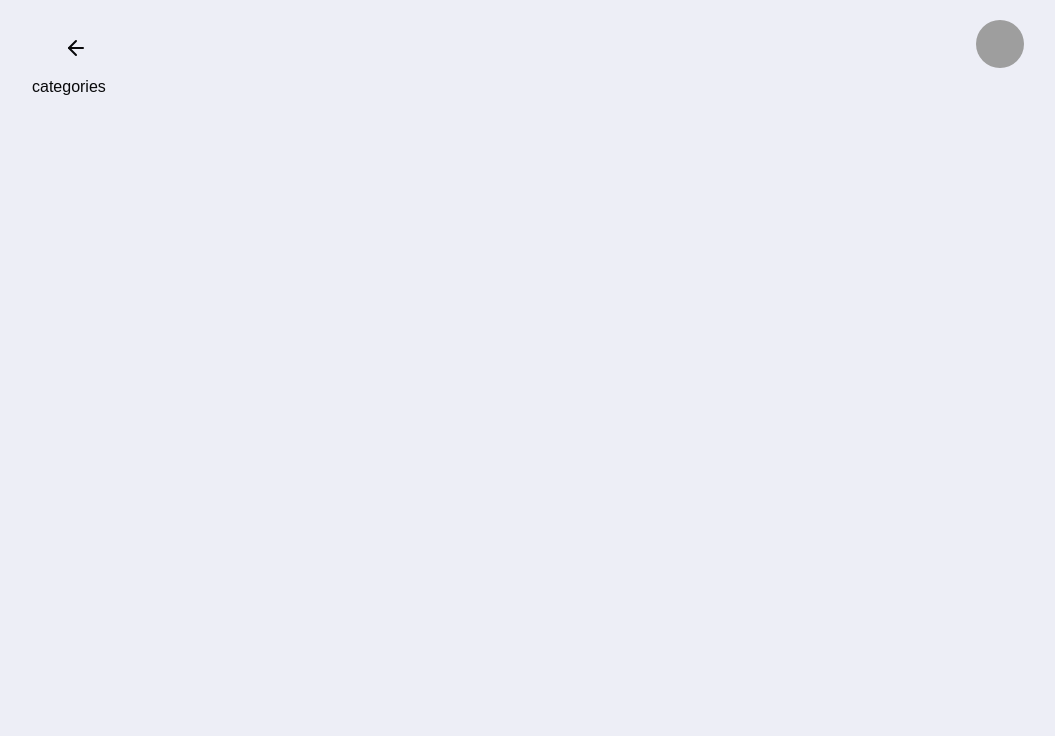
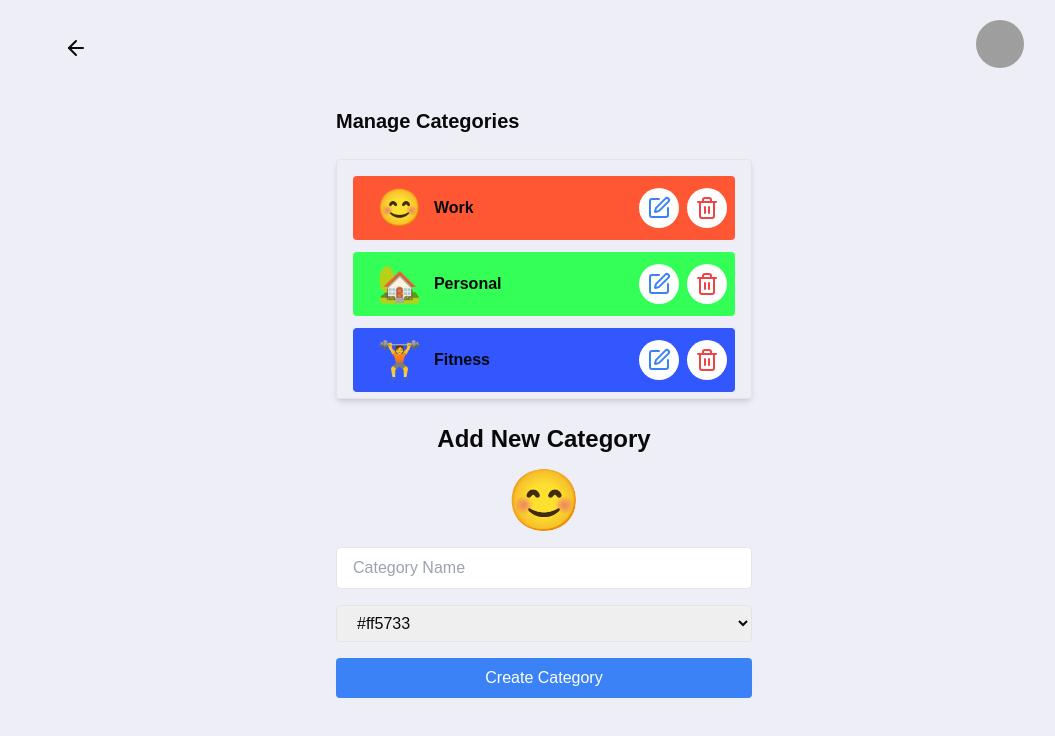
Before and after one commit to Nikhil0723/Todo-App, a Next.js app: page /categories in a window 1280 px wide. Shown: the top 736 px of the page, without its empty margins (96-1151 px from the left). Built offline with nearby package versions, Linux system fonts and the light colour scheme; grey boxes are pictures that could not be loaded.

Commit message:
add category page

```diff
--- a/app/add/page.tsx
+++ b/app/add/page.tsx
@@ -7,7 +7,6 @@ import { Button } from "@/components/ui/button";
 import { Input } from "@/components/ui/input";
 import { Textarea } from "@/components/ui/textarea";
 import { Label } from "@/components/ui/label";
-
 import { useRouter } from "next/navigation";
 import {
   Select,
@@ -18,18 +17,22 @@ import {
 } from "@/components/ui/select";
 import { Checkbox } from "@/components/ui/checkbox";
 import { v4 as uuidv4 } from "uuid";
+import EmojiPicker from "emoji-picker-react"; // Import the emoji picker component
+import { CirclePlus } from "lucide-react";
 
 const CreateTaskForm: React.FC = () => {
   const router = useRouter();
-  const { appData } = useAppData(); // Access global app data
-  const { addTask } = useTaskContext(); // Access the task context
+  const { appData } = useAppData();
+  const { addTask } = useTaskContext();
 
   const [title, setTitle] = useState("");
   const [description, setDescription] = useState("");
-  const [selectedColor, setSelectedColor] = useState(appData.taskColors[0]); // Default to the first color
-  const [selectedCategories, setSelectedCategories] = useState<string[]>([]); // Selected category IDs
+  const [selectedColor, setSelectedColor] = useState(appData.taskColors[0]);
+  const [selectedCategories, setSelectedCategories] = useState<string[]>([]);
   const [deadline, setDeadline] = useState<string | null>(null);
+  const [selectedEmoji, setSelectedEmoji] = useState<string>("😊"); // Store the selected emoji
   const [error, setError] = useState("");
+  const [isEmojiPickerOpen, setIsEmojiPickerOpen] = useState<boolean>(false); // Manage emoji picker visibility
 
   const handleCategoryChange = (categoryId: string) => {
     setSelectedCategories((prev) =>
@@ -37,6 +40,15 @@ const CreateTaskForm: React.FC = () => {
         ? prev.filter((id) => id !== categoryId)
         : [...prev, categoryId]
     );
+  };
+
+  const toggleEmojiPicker = () => {
+    setIsEmojiPickerOpen((prev) => !prev); // Toggle emoji picker visibility
+  };
+
+  const handleEmojiSelect = (emoji: { emoji: string }) => {
+    setSelectedEmoji(emoji.emoji); // Update the selected emoji state
+    setIsEmojiPickerOpen(false); // Close the emoji picker after selection
   };
 
   const handleSubmit = (e: React.FormEvent) => {
@@ -51,7 +63,7 @@ const CreateTaskForm: React.FC = () => {
 
     const newTask = {
       id: uuidv4(),
-      emoji: "",
+      emoji: selectedEmoji, // Use selected emoji here
       name: title,
       description,
       color: selectedColor,
@@ -73,7 +85,7 @@ const CreateTaskForm: React.FC = () => {
       }),
     };
 
-    addTask(newTask); // Add the new task to the global state
+    addTask(newTask);
 
     // Clear form
     setTitle("");
@@ -81,6 +93,7 @@ const CreateTaskForm: React.FC = () => {
     setSelectedColor(appData.taskColors[0]);
     setSelectedCategories([]);
     setDeadline("");
+    setSelectedEmoji(""); // Reset emoji when form is submitted
     setError("");
 
     router.push("/");
@@ -95,6 +108,26 @@ const CreateTaskForm: React.FC = () => {
         {error && (
           <p className="text-red-500 text-center sm:text-left">{error}</p>
         )}
+
+        {/* Emoji Picker */}
+        <div className="flex items-center justify-center space-x-3">
+          <div className="">
+            <div
+              className="text-6xl cursor-pointer text-center"
+              onClick={toggleEmojiPicker}
+            >
+              {selectedEmoji}
+            </div>
+            {isEmojiPickerOpen && (
+              <div>
+                <EmojiPicker
+                  onEmojiClick={handleEmojiSelect}
+                  className=" max-w-sm mx-auto m-4 top-0"
+                />
+              </div>
+            )}
+          </div>
+        </div>
 
         {/* Title Input */}
         <div>
@@ -128,7 +161,7 @@ const CreateTaskForm: React.FC = () => {
             {appData.categories.map((category) => (
               <div
                 key={category.id}
-                className="flex items-center space-x-2 bg-[${category.color}] p-2 rounded-md"
+                className="flex items-center space-x-2 p-2 rounded-md"
                 style={{ backgroundColor: category.color }}
               >
                 <Checkbox
@@ -138,13 +171,11 @@ const CreateTaskForm: React.FC = () => {
                 />
                 <Label htmlFor={category.id}>
                   {category.name}{" "}
-                  <span
-                    className="ml-1"
-                    style={{
-                      color: category.color,
-                    }}
-                  >
-                    {String.fromCodePoint(parseInt(category.emoji, 16))}
+                  <span className="ml-1" style={{ color: category.color }}>
+                    {category.emoji.startsWith("1f") &&
+                    category.emoji.length === 5
+                      ? String.fromCodePoint(parseInt(category.emoji, 16))
+                      : category.emoji}
                   </span>
                 </Label>
               </div>
@@ -164,15 +195,13 @@ const CreateTaskForm: React.FC = () => {
           />
         </div>
 
+        {/* Task Color */}
         <div>
           <Label htmlFor="color">Task Color</Label>
           <Select
             value={selectedColor}
             onValueChange={(value) => setSelectedColor(value)}
           >
-            <div className="w-full">
-              {" "}
-              {/* Wrap the Select component with a div to apply className */}
             <SelectTrigger>
               <SelectValue placeholder="Select a color" />
             </SelectTrigger>
@@ -192,7 +221,6 @@ const CreateTaskForm: React.FC = () => {
                 </SelectItem>
               ))}
             </SelectContent>
-            </div>
           </Select>
         </div>
 
--- a/app/categories/page.tsx
+++ b/app/categories/page.tsx
@@ -1,9 +1,179 @@
-import React from 'react'
+"use client";
 
-const page = () => {
+import React, { useState } from "react";
+import { useAppData } from "@/context/AppDataContext";
+import EmojiPicker, { EmojiClickData } from "emoji-picker-react";
+import { Edit, Trash2 } from "lucide-react";
+
+export const CategoryManager: React.FC = () => {
+  const { appData, addCategory, editCategory, deleteCategory } = useAppData();
+
+  const [selectedCategory, setSelectedCategory] = useState<string | null>(null);
+  const [name, setName] = useState<string>("");
+  const [color, setColor] = useState<string>(appData.taskColors[0]);
+  const [isEditing, setIsEditing] = useState<boolean>(false);
+  const [emoji, setEmoji] = useState<string>("😊");
+  const [isEmojiPickerOpen, setIsEmojiPickerOpen] = useState<boolean>(false); // Manage picker visibility
+
+  // Handle emoji selection
+  const handleEmojiSelect = (emojiObject: EmojiClickData) => {
+    setEmoji(emojiObject.emoji);
+    setIsEmojiPickerOpen(false);
+  };
+
+  // Toggle emoji picker visibility
+  const toggleEmojiPicker = () => {
+    setIsEmojiPickerOpen((prev) => !prev); // Toggle the emoji picker visibility
+  };
+
+  // Reset inputs
+  const resetInputs = () => {
+    setSelectedCategory(null);
+    setEmoji("😊");
+    setName("");
+    setColor(appData.taskColors[0]);
+    setIsEditing(false);
+  };
+
+  // Handle add or update
+  const handleSaveCategory = () => {
+    if (isEditing && selectedCategory) {
+      editCategory({ id: selectedCategory, emoji, name, color });
+    } else {
+      const newCategory = {
+        id: crypto.randomUUID(),
+        emoji,
+        name,
+        color,
+      };
+      addCategory(newCategory);
+    }
+    resetInputs();
+  };
+
+  // Handle edit
+  const handleEditCategory = (categoryId: string) => {
+    const category = appData.categories.find((cat) => cat.id === categoryId);
+    if (category) {
+      setSelectedCategory(categoryId);
+      setEmoji(category.emoji);
+      setName(category.name);
+      setColor(category.color);
+      setIsEditing(true);
+    }
+  };
+
+  // Handle delete
+  const handleDeleteCategory = (categoryId: string) => {
+    deleteCategory(categoryId);
+    if (selectedCategory === categoryId) resetInputs();
+  };
+
   return (
-    <div>categories</div>
-  )
-}
+    <div className="p-4 space-y-6 max-w-md mx-auto w-full m-4">
+      <h2 className="text-xl font-bold">Manage Categories</h2>
 
-export default page
+      {/* Scrollable Category List */}
+      <div className="h-60 overflow-y-auto border p-4 rounded shadow-md space-y-3">
+        {appData.categories.map((category) => (
+          <div
+            key={category.id}
+            className="flex justify-between items-center p-2 rounded hover:bg-gray-100"
+            style={{ backgroundColor: `${category.color}` }}
+          >
+            <div className="flex items-center space-x-3 px-4 py-1">
+              <span className="text-4xl">{category.emoji}</span>
+              <span className=" font-semibold">{category.name}</span>
+            </div>
+            <div className="space-x-2">
+              <button
+                className="text-blue-500 bg-white p-2 rounded-full"
+                onClick={() => handleEditCategory(category.id)}
+              >
+                <Edit />
+              </button>
+              <button
+                className="text-red-500 p-2 bg-white rounded-full"
+                onClick={() => handleDeleteCategory(category.id)}
+              >
+                <Trash2 />
+              </button>
+            </div>
+          </div>
+        ))}
+      </div>
+
+      {/* Add/Edit Form */}
+      <div className="space-y-4 my-20 ">
+        {/* Emoji Picker */}
+        <h1 className=" text-center font-extrabold text-2xl">
+          Add New Category
+        </h1>
+        <div className="flex items-center justify-center space-x-3">
+          <div className="">
+            <div
+              className="text-6xl cursor-pointer text-center"
+              onClick={toggleEmojiPicker}
+            >
+              {emoji}
+            </div>
+            {isEmojiPickerOpen && (
+              <div>
+                <EmojiPicker
+                  onEmojiClick={handleEmojiSelect}
+                  className=" max-w-sm mx-auto m-4 top-0"
+                />
+              </div>
+            )}
+          </div>
+        </div>
+
+        {/* Category Name Input */}
+        <input
+          type="text"
+          className="border rounded px-4 py-2 w-full"
+          placeholder="Category Name"
+          value={name}
+          onChange={(e) => setName(e.target.value)}
+        />
+
+        {/* Color Selector */}
+        <select
+          className="border rounded px-4 py-2 w-full"
+          value={color}
+          onChange={(e) => setColor(e.target.value)}
+        >
+          {appData.taskColors.map((colorOption, index) => (
+            <option
+              key={index}
+              value={colorOption}
+              style={{ backgroundColor: `${colorOption}` }}
+            >
+              {colorOption}
+            </option>
+          ))}
+        </select>
+
+        {/* Buttons */}
+        <div className="flex justify-between gap-28">
+          <button
+            className="bg-blue-500 text-white px-4 py-2 rounded flex-auto"
+            onClick={handleSaveCategory}
+          >
+            {isEditing ? "Update Category" : "Create Category"}
+          </button>
+          {isEditing && (
+            <button
+              className="bg-gray-500 flex-auto text-white px-4 py-2 rounded"
+              onClick={resetInputs}
+            >
+              Cancel
+            </button>
+          )}
+        </div>
+      </div>
+    </div>
+  );
+};
+
+export default CategoryManager;
--- a/app/utils/localStorage.ts
+++ b/app/utils/localStorage.ts
@@ -1,12 +1,38 @@
+// src/utils/localStorageUtils.ts
+
+import { AppData } from "@/context/AppDataContext";
 import { Task } from "../type/task";
 
-export const LOCAL_STORAGE_KEY = "tasks";
+// LocalStorage keys
+const LOCAL_STORAGE_TASKS_KEY = "tasks";
+const LOCAL_STORAGE_APP_DATA_KEY = "appData";
 
+// Tasks
 export const getTasksFromLocalStorage = (): Task[] => {
-  const tasks = localStorage.getItem(LOCAL_STORAGE_KEY);
-  return tasks ? JSON.parse(tasks) : [];
+  if (typeof window !== "undefined") {
+    const tasks = localStorage.getItem(LOCAL_STORAGE_TASKS_KEY);
+    return tasks ? JSON.parse(tasks) : [];
+  }
+  return [];
 };
 
 export const saveTasksToLocalStorage = (tasks: Task[]) => {
-  localStorage.setItem(LOCAL_STORAGE_KEY, JSON.stringify(tasks));
+  if (typeof window !== "undefined") {
+    localStorage.setItem(LOCAL_STORAGE_TASKS_KEY, JSON.stringify(tasks));
+  }
 };
+
+// AppData
+export const getAppDataFromLocalStorage = (): AppData | null => {
+  if (typeof window !== "undefined") {
+    const appData = localStorage.getItem(LOCAL_STORAGE_APP_DATA_KEY);
+    return appData ? JSON.parse(appData) : null;
+  }
+  return null;
+};
+
+export const saveAppDataToLocalStorage = (appData: AppData) => {
+  if (typeof window !== "undefined") {
+    localStorage.setItem(LOCAL_STORAGE_APP_DATA_KEY, JSON.stringify(appData));
+  }
+};
--- a/context/AppDataProvider.tsx
+++ b/context/AppDataProvider.tsx
@@ -1,35 +1,72 @@
-"use client"
-import React, { useState } from "react";
-import AppDataContext, { AppData } from "./AppDataContext";
+"use client";
 
-// Define default app data values
+import React, { useState, useEffect } from "react";
+import { AppData, AppDataContext, Category } from "./AppDataContext";
+
+// Default app data (used as fallback when no data is in localStorage)
 const defaultAppData: AppData = {
   username: "John Doe",
   backgroundColor: "#f0f0f0",
   profileImage: "/path/to/image",
   categories: [
-    { id: "0292cba5-f6e2-41c4-b5a7-c59a0aaecfe3", name: "Work", emoji: "1f3e2", color: "#248eff" },
-    { id: "a47a4af1-d720-41eb-9121-d3728605a62b", name: "Personal", emoji: "1f464", color: "#e843fe" },
-    { id: "393068a9-9db7-4dfa-a00f-cd359f8024e8", name: "Health/Fitness", emoji: "1f4aa", color: "#ffdf3d" },
+    { id: "1", name: "Work", emoji: "😊", color: "#ff5733" },
+    { id: "2", name: "Personal", emoji: "🏡", color: "#33ff57" },
+    { id: "3", name: "Fitness", emoji: "🏋️", color: "#3357ff" },
   ],
-  taskColors: [ "#e843fe","#248eff", "#ffdf3d"],
+  taskColors: ["#ff5733", "#33ff57", "#3357ff", "#ffdf3d", "#e843fe"],
 };
 
-// The AppDataProvider component that provides app data globally
 interface AppDataProviderProps {
   children: React.ReactNode;
 }
 
 export const AppDataProvider: React.FC<AppDataProviderProps> = ({ children }) => {
-  const [appData, setAppData] = useState<AppData>(defaultAppData);
+  // Retrieve appData from localStorage if it exists, otherwise use defaultAppData
+  const [appData, setAppData] = useState<AppData>(() => {
+    const storedData = localStorage.getItem("appData");
+    return storedData ? JSON.parse(storedData) : defaultAppData;
+  });
 
-  // Function to update app data
+  // Update the appData in localStorage whenever it changes
+  useEffect(() => {
+    localStorage.setItem("appData", JSON.stringify(appData));
+  }, [appData]); // Only update localStorage when appData changes
+
+  // Update entire app data
   const updateAppData = (newData: Partial<AppData>) => {
-    setAppData(prev => ({ ...prev, ...newData }));
+    setAppData((prev) => ({ ...prev, ...newData }));
+  };
+
+  // Add a new category
+  const addCategory = (category: Category) => {
+    setAppData((prev) => ({
+      ...prev,
+      categories: [...prev.categories, category],
+    }));
+  };
+
+  // Edit an existing category
+  const editCategory = (updatedCategory: Category) => {
+    setAppData((prev) => ({
+      ...prev,
+      categories: prev.categories.map((category) =>
+        category.id === updatedCategory.id ? updatedCategory : category
+      ),
+    }));
+  };
+
+  // Delete a category by ID
+  const deleteCategory = (categoryId: string) => {
+    setAppData((prev) => ({
+      ...prev,
+      categories: prev.categories.filter((category) => category.id !== categoryId),
+    }));
   };
 
   return (
-    <AppDataContext.Provider value={{ appData, updateAppData }}>
+    <AppDataContext.Provider
+      value={{ appData, updateAppData, addCategory, editCategory, deleteCategory }}
+    >
       {children}
     </AppDataContext.Provider>
   );
--- a/package.json
+++ b/package.json
@@ -24,6 +24,7 @@
     "clsx": "^2.1.1",
     "cmdk": "^1.0.0",
     "date-fns": "^3.6.0",
+    "emoji-picker-react": "^4.12.0",
     "lucide-react": "^0.469.0",
     "next": "15.1.3",
     "react": "^18.2.0",
```
Also changed, not shown: app/components/tasks/TaskItem.tsx (+16 -14 lines), app/components/tasks/TaskOptions.tsx (+10 -10 lines), context/AppDataContext.tsx (+13 -8 lines), context/TaskContext.tsx (+7 -24 lines), context/TaskProvider.tsx (+22 -26 lines), 1 other file (tests, documents, lock files or other folders). Lines whose indentation alone changed are shown as unchanged.
